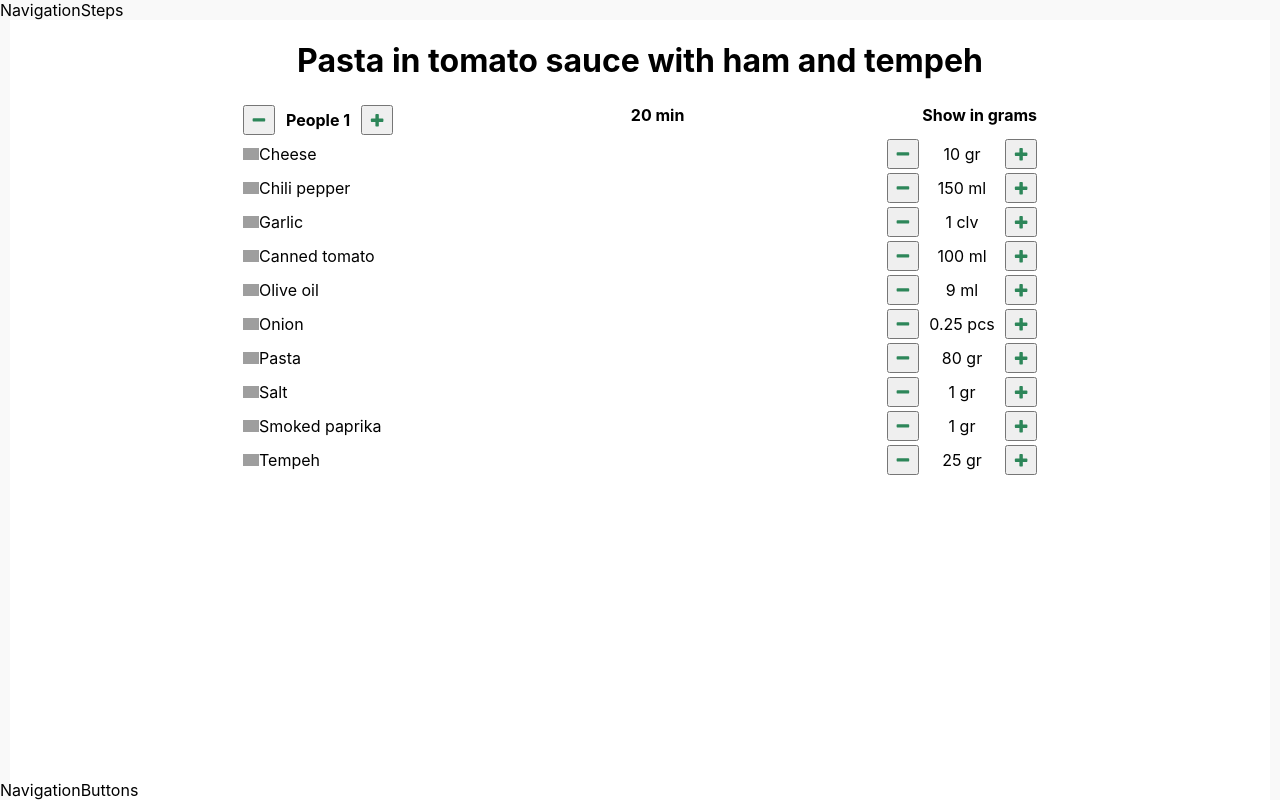
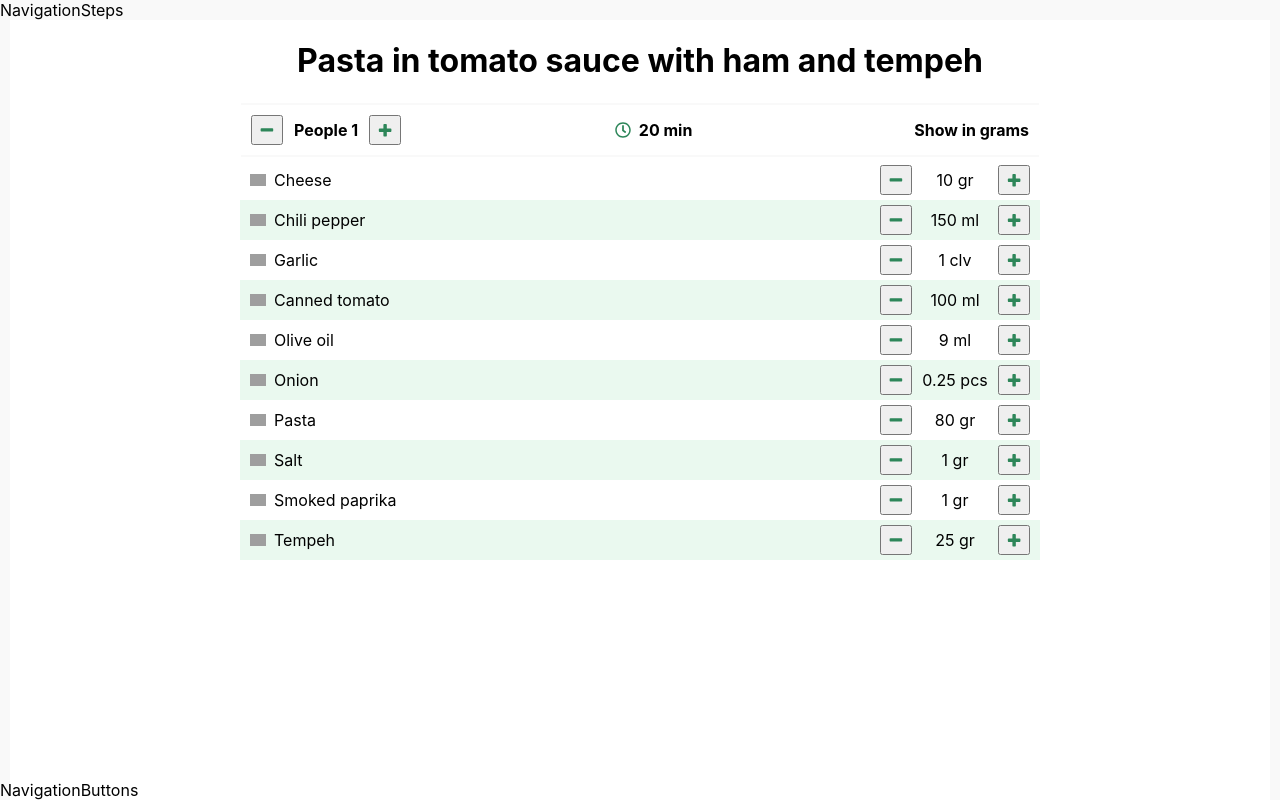
Before and after one commit to NushKrylova/plantJammer, a React (Create React App) app: page / in a window 1280 px wide. Built offline with nearby package versions, Linux system fonts and the light colour scheme; grey boxes are pictures that could not be loaded.

Commit message:
Add styles for the table

```diff
--- a/package.json
+++ b/package.json
@@ -12,6 +12,8 @@
     "@types/react": "^16.14.5",
     "@types/react-dom": "^16.9.12",
     "@types/react-redux": "^7.1.16",
+    "classnames": "^2.3.1",
+    "node-sass": "^5.0.0",
     "react": "^17.0.2",
     "react-dom": "^17.0.2",
     "react-redux": "^7.2.3",
--- a/src/App.css
+++ b/src/App.scss
@@ -1,6 +1,8 @@
+@import "./styles/variables.scss";
+
 .app {
   height: 100%;
-  background-color: #f9f9f9;
+  background-color: $gray;
   display: flex;
   flex-direction: column;
 }
--- a/src/App.tsx
+++ b/src/App.tsx
@@ -1,6 +1,6 @@
 import React from "react";
-import "./App.css";
 import { RecipeOverview } from "./features/recipeOverview/RecipeOverview";
+import "./App.scss";
 
 function App() {
   return (
--- a/src/app/components/stepper/Stepper.tsx
+++ b/src/app/components/stepper/Stepper.tsx
@@ -1,7 +1,7 @@
 import { FunctionComponent } from "react";
-import styles from "./Stepper.module.css";
 import minusIcon from "./minusIcon.svg";
 import plusIcon from "./plusIcon.svg";
+import styles from "./Stepper.module.scss";
 
 type StepperProps = {
   value: number;
--- a/src/features/recipeOverview/RecipeOverview.module.css
+++ /dev/null
@@ -1,25 +0,0 @@
-.recipeOverview {
-  display: flex;
-  flex-direction: column;
-  align-items: center;
-  background-color: white;
-  width: 100%;
-}
-
-table {
-  table-layout: auto;
-  min-width: 800px;
-}
-
-.tableHeader {
-  display: flex;
-  justify-content: space-between;
-}
-
-.ingredient {
-  display: flex;
-}
-
-.icon {
-  width: 16px;
-}
--- /dev/null
+++ b/src/features/recipeOverview/RecipeOverview.module.scss
@@ -0,0 +1,60 @@
+@import "../../styles/variables.scss";
+
+.recipeOverview {
+  display: flex;
+  flex-direction: column;
+  align-items: center;
+  background-color: white;
+  width: 100%;
+}
+
+table {
+  table-layout: auto;
+  min-width: 800px;
+  border-collapse: collapse;
+}
+
+.tableHeader {
+  display: flex;
+  justify-content: space-between;
+  border-top: 2px solid $gray;
+  border-bottom: 2px solid $gray;
+  padding: 10px;
+}
+
+td {
+  padding: 5px 10px;
+}
+
+tbody:before {
+  content: '';
+  display: block;
+  height: 2px;
+}
+
+tbody tr:nth-child(2n) {
+  background-color: $lightGreen;
+}
+
+.ingredient {
+  display: flex;
+}
+
+.iconContainer {
+  display: flex;
+  align-items: center;
+}
+
+.icon {
+  width: 16px;
+}
+
+.label {
+  display: flex;
+  align-items: center;
+  padding-left: 8px;
+}
+
+.time {
+  display: flex;
+}
--- a/src/features/recipeOverview/RecipeOverview.tsx
+++ b/src/features/recipeOverview/RecipeOverview.tsx
@@ -11,9 +11,9 @@ import {
   toUpperCase,
 } from "./recipeOverviewSlice";
 import { Stepper } from "../../app/components/stepper/Stepper";
+import clock from "./clock.svg";
 
-import styles from "./RecipeOverview.module.css";
-
+import styles from "./RecipeOverview.module.scss";
 
 export const RecipeOverview: FunctionComponent = () => {
   const recipeName = useAppSelector((state) => state.recipeOverview.name);
@@ -38,10 +38,10 @@ export const RecipeOverview: FunctionComponent = () => {
     <tr key={item.name}>
       <td>
         <div className={styles.ingredient}>
-          <div>
+          <div className={styles.iconContainer}>
             <img className={styles.icon} src={item.icon} alt={item.name} />
           </div>
-          <div>{toUpperCase(item.name)}</div>
+          <div className={styles.label}>{toUpperCase(item.name)}</div>
         </div>
       </td>
       <td>
@@ -73,8 +73,13 @@ export const RecipeOverview: FunctionComponent = () => {
                   onClickIncrement={() => dispatch(incrementPeople())}
                   onClickDecrement={() => dispatch(decrementPeople())}
                 />
-                <div>{time} min</div>
-                <div>Show in grams</div>
+                <div className={styles.time}>
+                  <div className={styles.iconContainer}>
+                    <img className={styles.icon} src={clock} alt="clock" />
+                  </div>
+                  <div className={styles.label}>{time} min</div>
+                </div>
+                <div className={styles.label}>Show in grams</div>
               </div>
             </th>
           </tr>
--- /dev/null
+++ b/src/styles/variables.scss
@@ -0,0 +1,3 @@
+// Colors
+$gray: #f9f9f9;
+$lightGreen: #eaf9ef;
```
Also changed, not shown: src/app/components/stepper/Stepper.module.scss (renamed from src/app/components/stepper/Stepper.module.css), src/features/recipeOverview/clock.svg (added), 1 other file (tests, documents, lock files or other folders).
